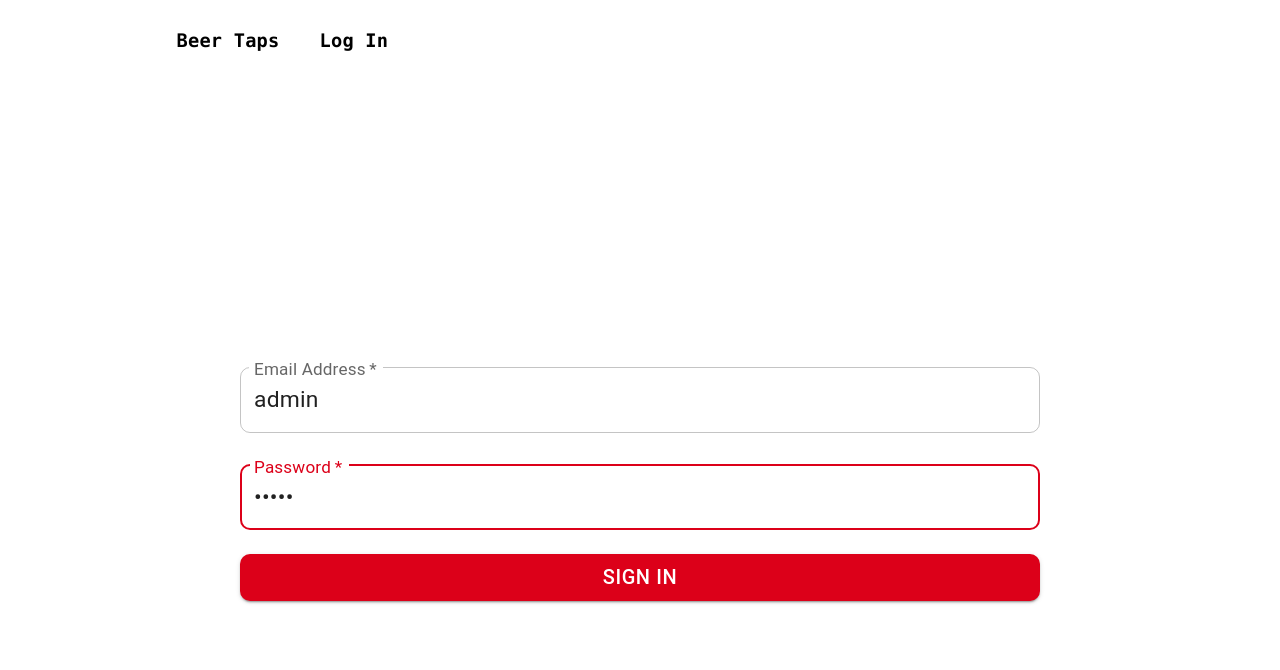
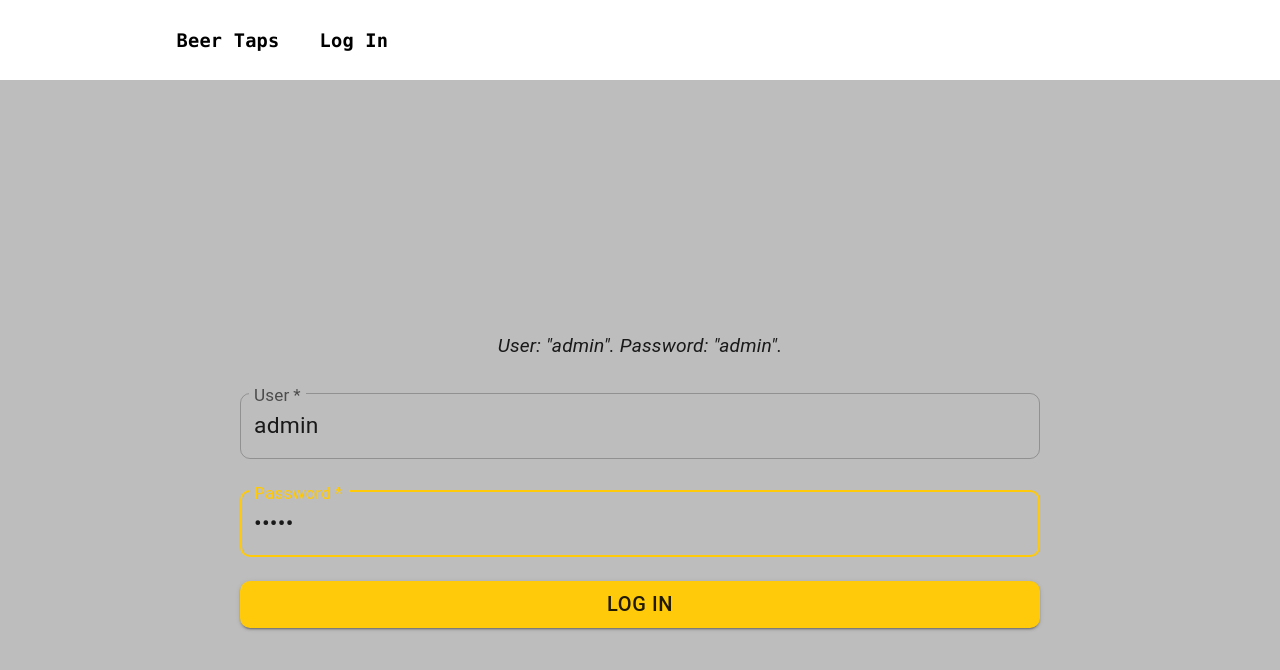
Before and after one commit to EnriqueMartinezAsensi/beer-dispenser, a React (Vite) app: page /login in a window 1280 px wide. Shown: the top 670 px of the page. Built offline with nearby package versions, Linux system fonts and the light colour scheme.

Commit message:
Added clarification text, basic styles applied.

```diff
--- /dev/null
+++ b/src/components/PageWrapper/PageWrapper.styled.ts
@@ -0,0 +1,5 @@
+import styled from "styled-components";
+
+export const PageWrapperContainer = styled.div`
+  background-color: ${({ theme }) => theme.colors.secondary.main};
+`;
--- a/src/components/PageWrapper/index.tsx
+++ b/src/components/PageWrapper/index.tsx
@@ -1,13 +1,14 @@
 import { Outlet, ScrollRestoration } from "react-router";
 import MenuBar from "../MenuBar";
+import { PageWrapperContainer } from "./PageWrapper.styled";
 
 const PageWrapper = () => {
   return (
-    <div>
+    <PageWrapperContainer>
       <ScrollRestoration />
       <MenuBar />
       <Outlet />
-    </div>
+    </PageWrapperContainer>
   );
 };
 
--- a/src/pages/LogInPage/LogInPage.styled.ts
+++ b/src/pages/LogInPage/LogInPage.styled.ts
@@ -16,3 +16,11 @@ export const LoginForm = styled.form`
   gap: 8px;
   align-items: flex-start;
 `;
+
+export const LoginCredentials = styled.p`
+  margin: 0.5rem auto;
+  text-align: center;
+  font-size: 1.2rem;
+  font-style: italic;
+  color: ${({ theme }) => theme.colors.primary};
+`;
--- a/src/pages/LogInPage/index.tsx
+++ b/src/pages/LogInPage/index.tsx
@@ -1,4 +1,4 @@
-import { LoginContainer, LoginForm } from "./LogInPage.styled";
+import { LoginContainer, LoginCredentials, LoginForm } from "./LogInPage.styled";
 import { Navigate } from "react-router";
 import useUser from "../../stores/userStore/useUser";
 import Input from "../../components/ui/Input";
@@ -7,12 +7,12 @@ import { useState } from "react";
 
 const LogInPage = () => {
   const { user, logIn } = useUser();
-  const [email, setEmail] = useState<string>("admin");
+  const [userName, setUserName] = useState<string>("admin");
   const [password, setPassword] = useState<string>("admin");
 
   const submit = () => {
     const user = {
-      userName: email,
+      userName: userName,
       password: password,
     } as UserCredentials;
     logIn(user);
@@ -22,21 +22,22 @@ const LogInPage = () => {
   return (
     <LoginContainer>
       <LoginForm>
+        <LoginCredentials>User: "admin". Password: "admin".</LoginCredentials>
         <Input
-          value={email}
-          changeEvent={({ target }) => setEmail(target.value)}
-          label='Email Address'
-          inputName='email'
+          value={userName}
+          onChange={({ target }) => setUserName(target.value)}
+          label='User'
+          inputName='userName'
         />
         <Input
           value={password}
-          changeEvent={({ target }) => setPassword(target.value)}
+          onChange={({ target }) => setPassword(target.value)}
           label='Password'
           inputName='password'
           type='password'
         />
         <Button type='button' click={submit}>
-          Sign in
+          Log In
         </Button>
       </LoginForm>
     </LoginContainer>
--- a/src/theme/MUI/MainTheme.ts
+++ b/src/theme/MUI/MainTheme.ts
@@ -1,5 +1,5 @@
 import { createTheme } from "@mui/material/styles";
-import { orange } from "@mui/material/colors";
+import { red } from "@mui/material/colors";
 
 // A custom theme for this app
 const theme = createTheme({
@@ -9,13 +9,13 @@ const theme = createTheme({
   },
   palette: {
     primary: {
-      main: "#DC0019",
+      main: "#feca0a",
     },
     secondary: {
-      main: "#00DCC3",
+      main: "#BDBDBD",
     },
     error: {
-      main: orange.A400,
+      main: red.A400,
     },
   },
   shape: {
--- a/src/theme/styledTheme/theme.ts
+++ b/src/theme/styledTheme/theme.ts
@@ -1,4 +1,3 @@
-const markaziText = "MarkaziText, Cambria, Cochin, Georgia, Times, 'Times New Roman', serif";
 const karla = "Karla, source-code-pro, Menlo, Monaco, Consolas, 'Courier New', monospace";
 
 const theme = {
@@ -11,35 +10,35 @@ const theme = {
       transparent: `transparent`,
     },
     primary: {
-      main: `#495E57`,
+      main: `#feca0a`,
       text: `white`,
     },
     secondary: {
-      main: `rgba(255, 255, 255, 0.87)`,
+      main: `#BDBDBD`,
       text: `#242424`,
     },
     button: {
       normal: {
-        background: `#F4CE14`,
+        background: `#feca0a`,
         text: `black`,
       },
       click: {
-        background: `#495E57`,
+        background: `#BDBDBD`,
         text: `#F5F5F5`,
       },
       disabled: {
-        background: `#EE9972`,
+        background: `#ef5350`,
         text: `black`,
       },
     },
   },
   text: {
     title: {
-      fontFamily: markaziText,
+      fontFamily: karla,
       fontSize: "60pt",
     },
     subtitle: {
-      fontFamily: markaziText,
+      fontFamily: karla,
       fontSize: "40pt",
     },
     normal: {
```
Also changed, not shown: src/components/ui/Link/index.tsx (deleted, +0 -16 lines), src/theme/styledTheme/GlobalStyles.ts (+4 -4 lines).
